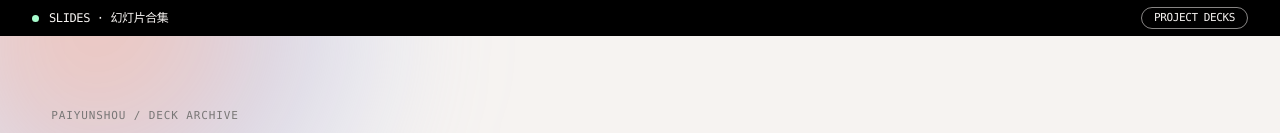
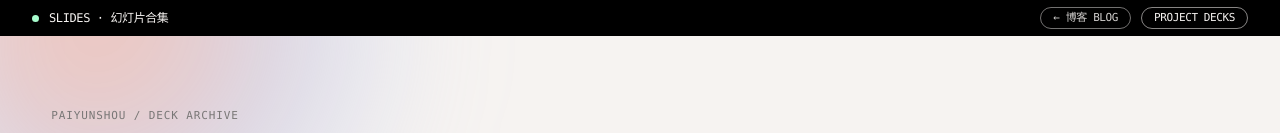
Before and after one commit to Paiyunshou/slides, a plain HTML site: page index.html in a window 1280 px wide. Shown: the top 133 px of the page. Drawn offline with Linux system fonts and the light colour scheme.

Commit message:
link blog <-> decks: index.html

```diff
--- a/index.html
+++ b/index.html
@@ -208,7 +208,10 @@ footer .swatch.c{background:var(--mint)}
 
 <div class="topbar">
   <span class="brand"><span class="dot"></span>SLIDES · 幻灯片合集</span>
-  <span class="tag">PROJECT DECKS</span>
+  <span style="display:flex;align-items:center;gap:10px">
+    <a class="tag" href="https://paiyunshou.github.io/" style="color:var(--parchment);text-decoration:none;opacity:.85">← 博客 BLOG</a>
+    <span class="tag">PROJECT DECKS</span>
+  </span>
 </div>
 
 <main>
```
